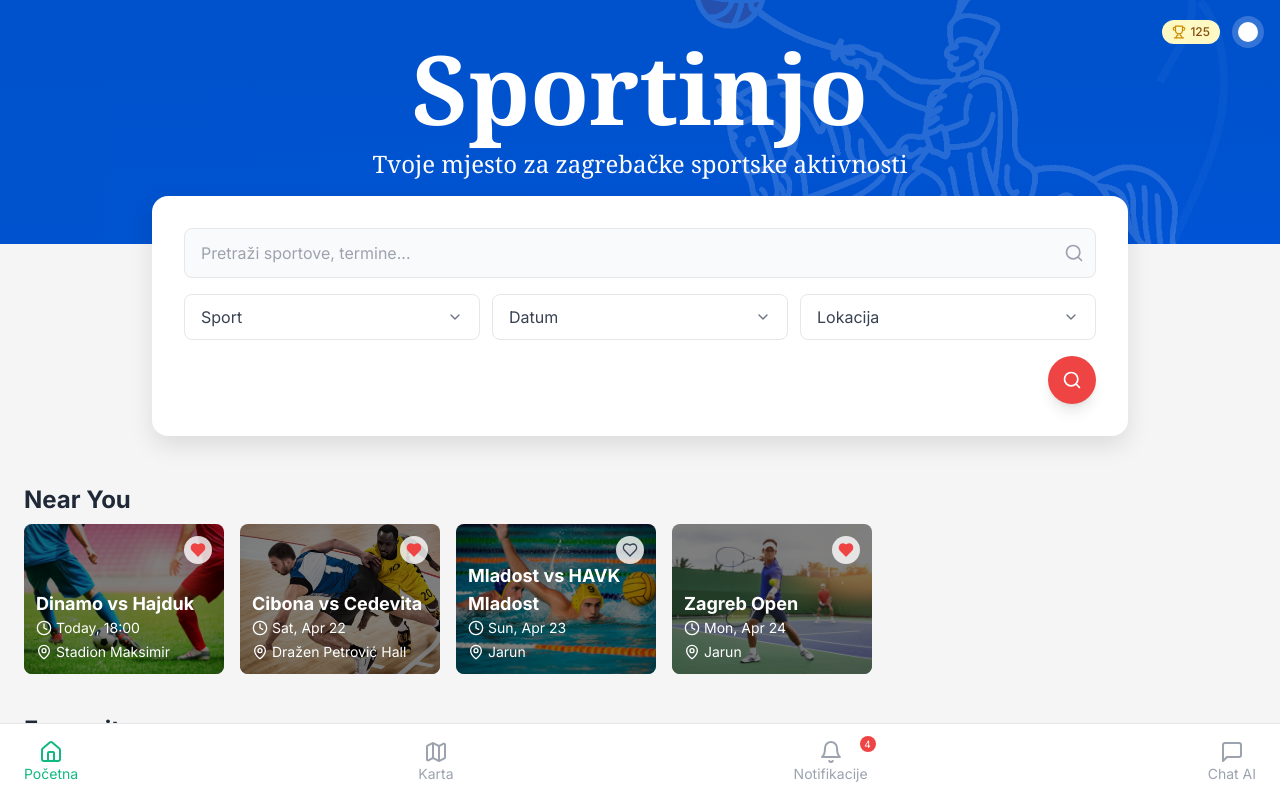
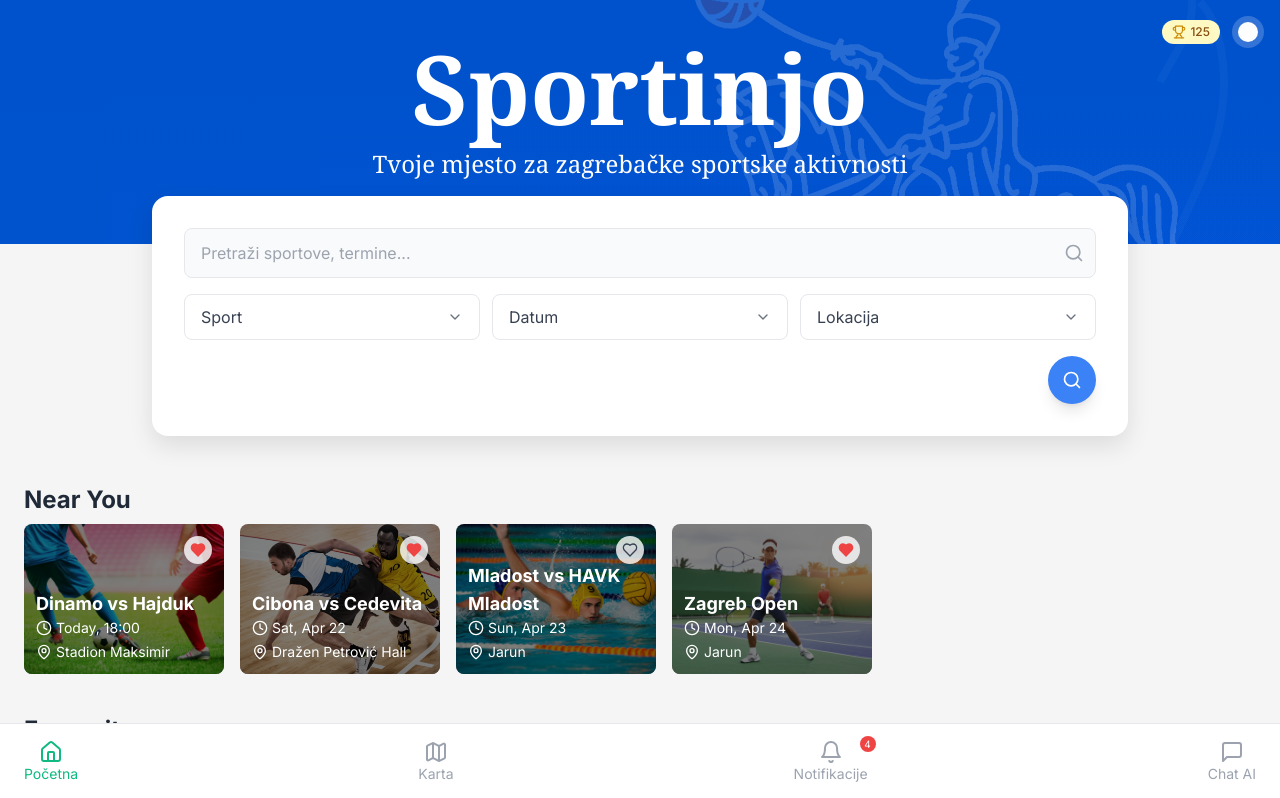
Before and after one commit to kvrancic/sportinjo, a Next.js app: page / in a window 1280 px wide. Shown: the top 798 px of the page. Built offline with nearby package versions, Linux system fonts and the light colour scheme.

Commit message:
crevno u plavo

```diff
--- a/app/page.tsx
+++ b/app/page.tsx
@@ -285,7 +285,7 @@ export default function SportsAroundMe() {
           </div>
 
           <div className="mt-4 flex justify-end">
-            <button className="bg-red-500 hover:bg-red-600 text-white rounded-full w-12 h-12 flex items-center justify-center shadow-lg">
+            <button className="bg-blue-500 hover:bg-blue-600 text-white rounded-full w-12 h-12 flex items-center justify-center shadow-lg">
               <Search className="w-5 h-5" />
             </button>
           </div>
```
